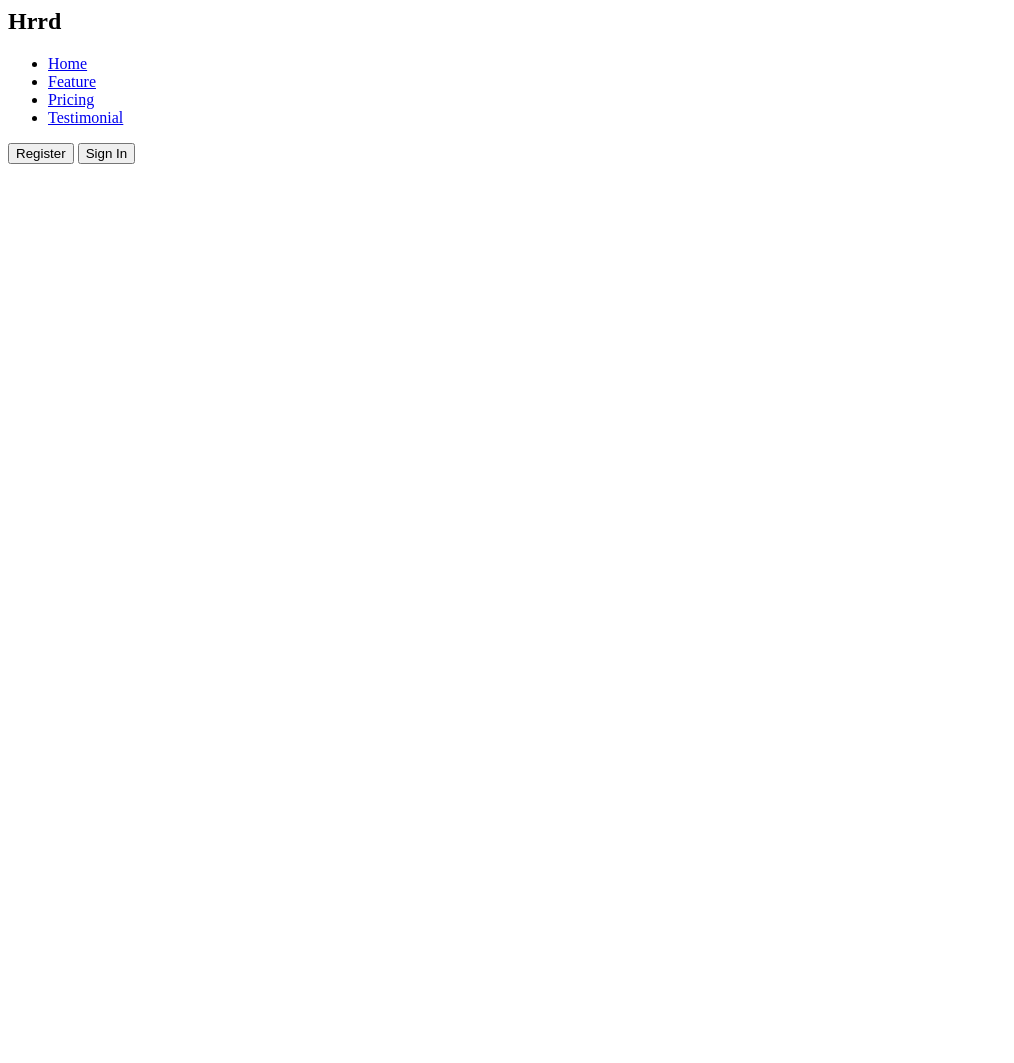
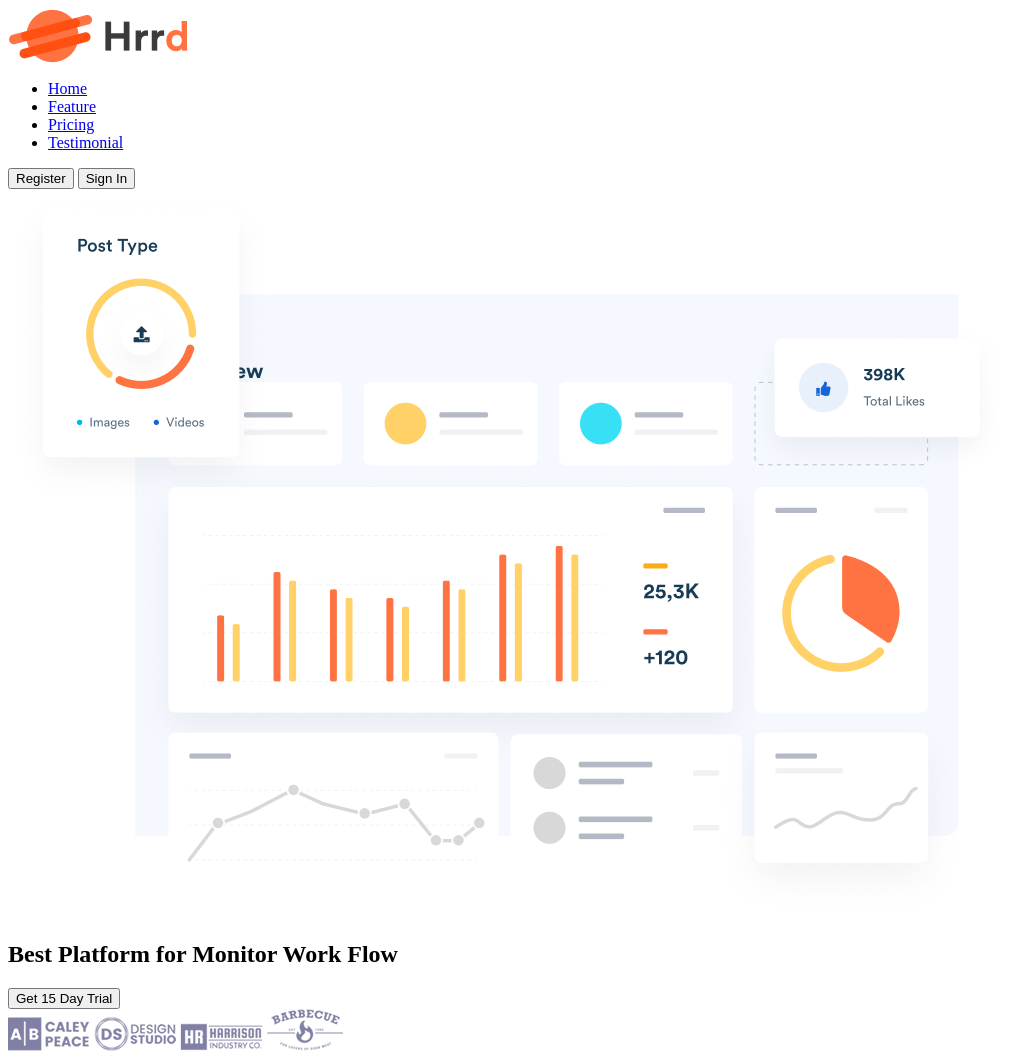
Before and after one commit to MosTP97/Web-dev, a plain HTML site: page index.html in a window 1280 px wide. Shown: the whole page, without its empty margins (0-1014 px from the left). Before the commit the page ends 800 px from the top, so only its background shows below. Drawn offline with Linux system fonts and the light colour scheme.

Commit message:
Create content in header

```diff
--- a/index.html
+++ b/index.html
@@ -9,7 +9,7 @@
         <nav>
             <div class="container">
                 <div class="logo">
-                    <h1>Hrrd</h1>
+                    <img src="/Logos/logo.png" alt="Logo hrrd">
                 </div>
                 <ul class="menu">
                     <li><a href="#">Home</a></li>
@@ -24,5 +24,25 @@
             </div>
         </nav>
     </header>
+
+    <section class="content">
+        <div class="cotainer">
+            <div class="content-heading">
+                <div class="content-heading-graph">
+                    <img src="/Logos/Graph-header.png" alt="Graph">
+                </div>
+                <div class="contect-heading-get-trial">
+                    <h1>Best Platform for Monitor Work Flow</h1>
+                    <button>Get 15 Day Trial</button>
+                    <div class="logos">
+                        <img src="/Logos/brand-04.png" alt="Caley Peach">
+                        <img src="/Logos/brand-01.png" alt="Design Studio">
+                        <img src="/Logos/brand-06.png" alt="Harrison Industry">
+                        <img src="/Logos/brand-05.png" alt="Barbecue">
+                    </div>
+                </div>
+            </div>
+        </div>
+    </section>
 </body>
 </html>
```
Also changed, not shown: Logos/Graph-header.png (added), Logos/brand-01.png (added), Logos/brand-04.png (added), Logos/brand-05.png (added), Logos/brand-06.png (added), Logos/logo.png (added).
